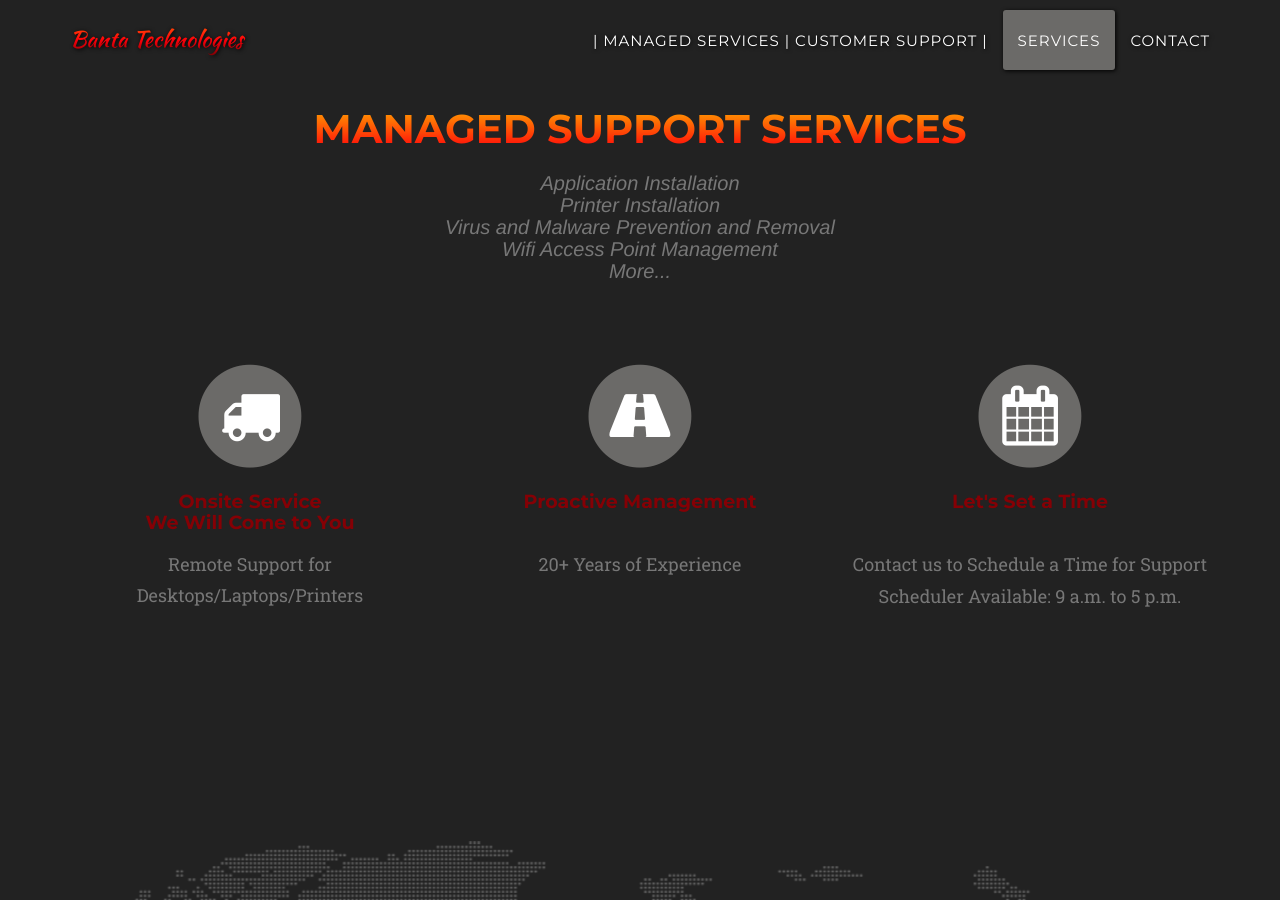
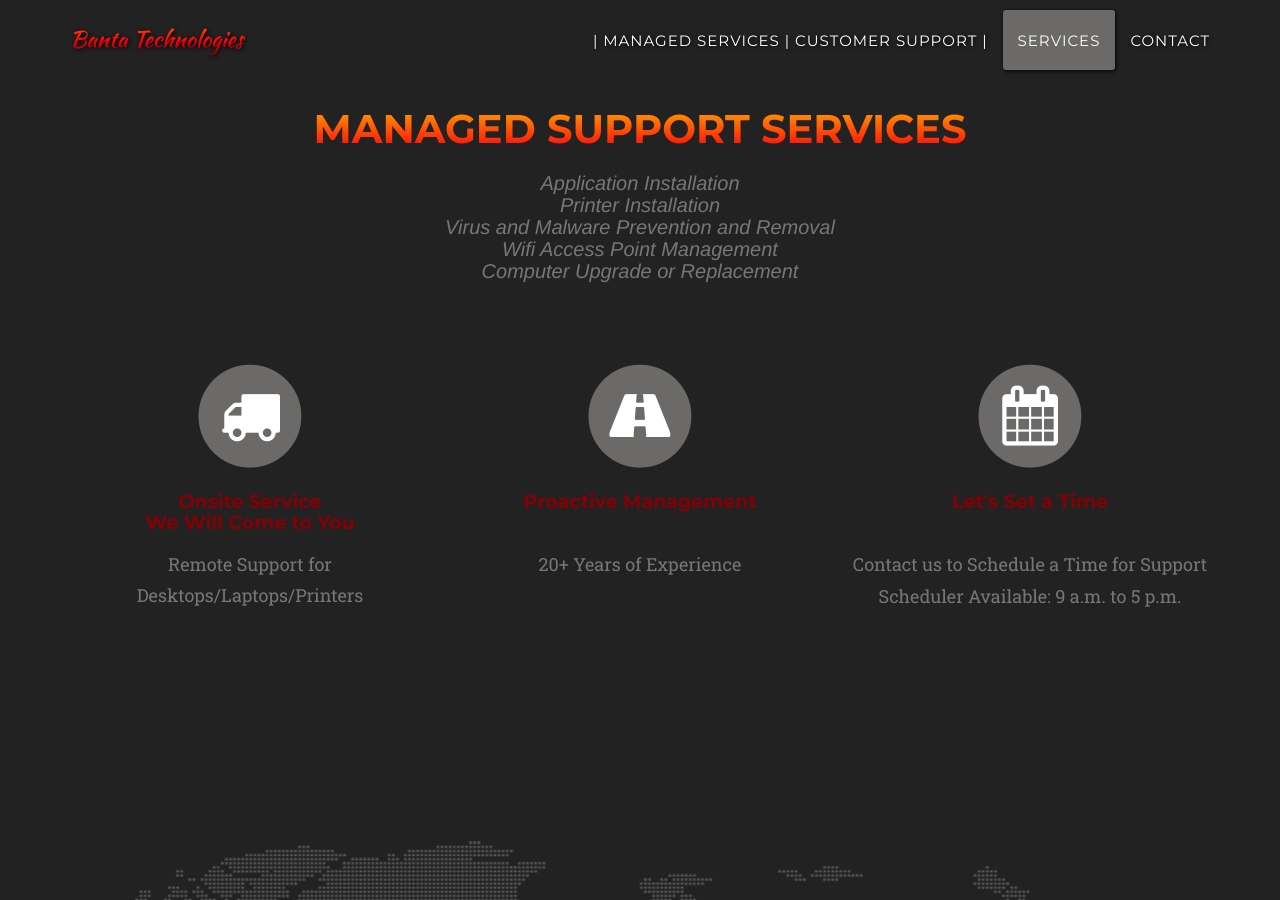
Before and after one commit to Banta-Technologies/bantatechnologies, a Jekyll site: the page built from index.html, in a window 1280 px wide and 900 px high, scrolled down 830 px. Built offline with Jekyll 4.4.1, drawn with Linux system fonts in a browser that asks for light colours; some web fonts are replaced.

Commit message:
Changed services.html - removed more

```diff
--- a/_includes/services.html
+++ b/_includes/services.html
@@ -15,7 +15,7 @@
                       <br>
                       Wifi Access Point Management
                       <br>
-                      More...
+                      Computer Upgrade or Replacement
                     </h3>
                 </div>
             </div>
```
